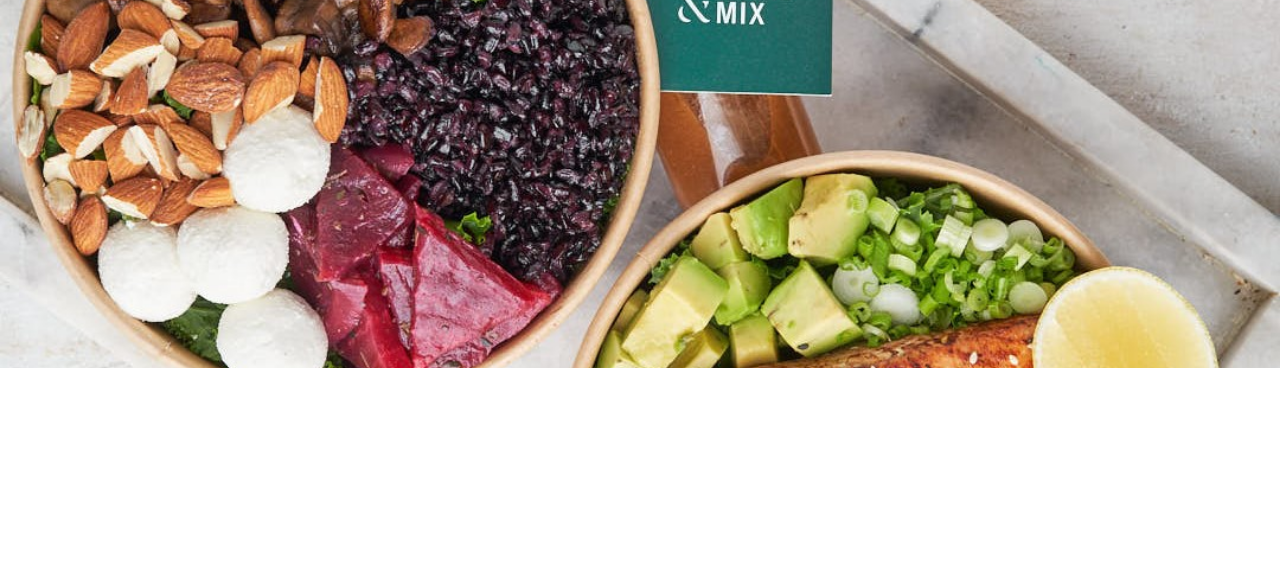
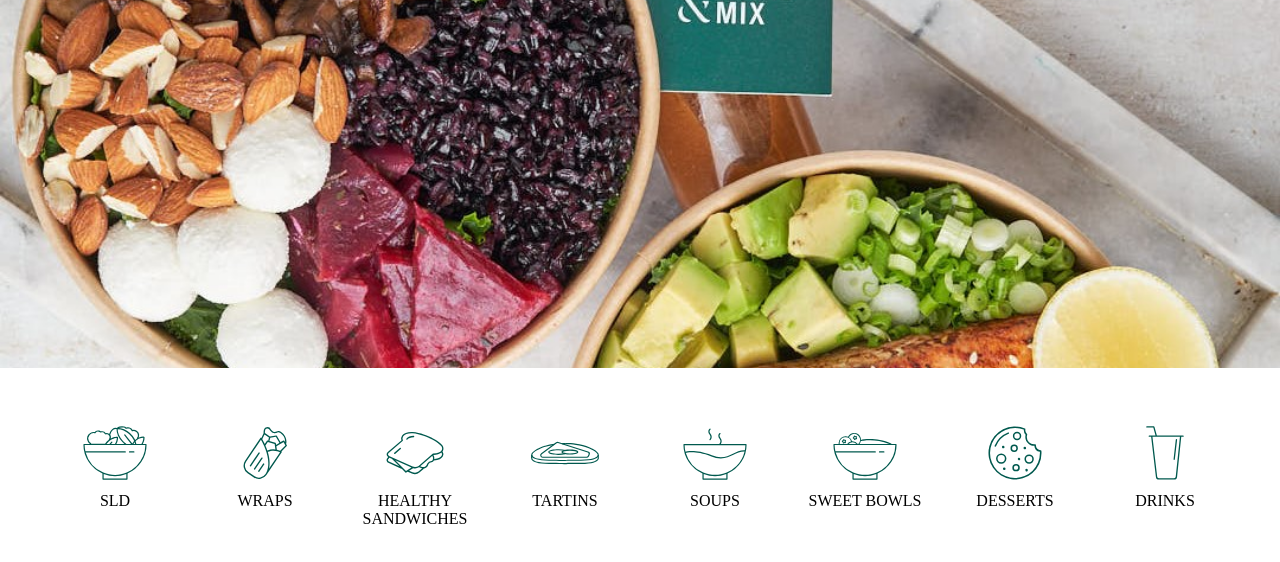
Before and after one commit to sally-AH/SaldBarFlexMenuReplication, a plain HTML site: page index.html in a window 1280 px wide. Shown: the part 132-694 px from the top of the page. Drawn offline with Linux system fonts and the light colour scheme.

Commit message:
add categories section

```diff
--- a/assets/css/styles.css
+++ b/assets/css/styles.css
@@ -62,3 +62,23 @@
     font-weight: 500;
     font-family: "Source Sans Pro";
 }
+
+/* --------------------------------- */
+
+.categories {
+    display: flex;
+    justify-content: center;
+    margin: 50px 0;
+}
+
+.categories div {
+    font-weight: 500;
+    text-align: center;
+    width: 150px;
+}
+
+.categories div img {
+    width: 70px;
+}
+
+/* --------------------------------- */
--- a/index.html
+++ b/index.html
@@ -21,5 +21,41 @@
             </ul>
         </div>
     </div>
+
+    <div class="categories">
+        <div>
+          <img src="assets/images/icons/1.svg" alt="SLD">
+          <p>SLD</p>
+        </div>
+        <div>
+          <img src="assets/images/icons/2.svg" alt="WRAPS">
+          <p>WRAPS</p>
+        </div>
+        <div>
+          <img src="assets/images/icons/3.svg" alt="SANDWICHES">
+          <p>HEALTHY SANDWICHES</p>
+        </div>
+        <div>
+          <img src="assets/images/icons/4.svg" alt="TARTINS">
+          <p>TARTINS</p>
+        </div>
+        <div>
+          <img src="assets/images/icons/5.svg" alt="SOUPS">
+          <p>SOUPS</p>
+        </div>
+        <div>
+          <img src="assets/images/icons/6.svg" alt="BOWLS">
+          <p>SWEET BOWLS</p>
+        </div>
+        <div>
+          <img src="assets/images/icons/7.svg" alt="DESSERTS">
+          <p>DESSERTS</p>
+        </div>
+        <div>
+          <img src="assets/images/icons/8.svg" alt="DRINKS">
+          <p>DRINKS</p>
+        </div>
+      </div>
+
 </body>
 </html>
```
